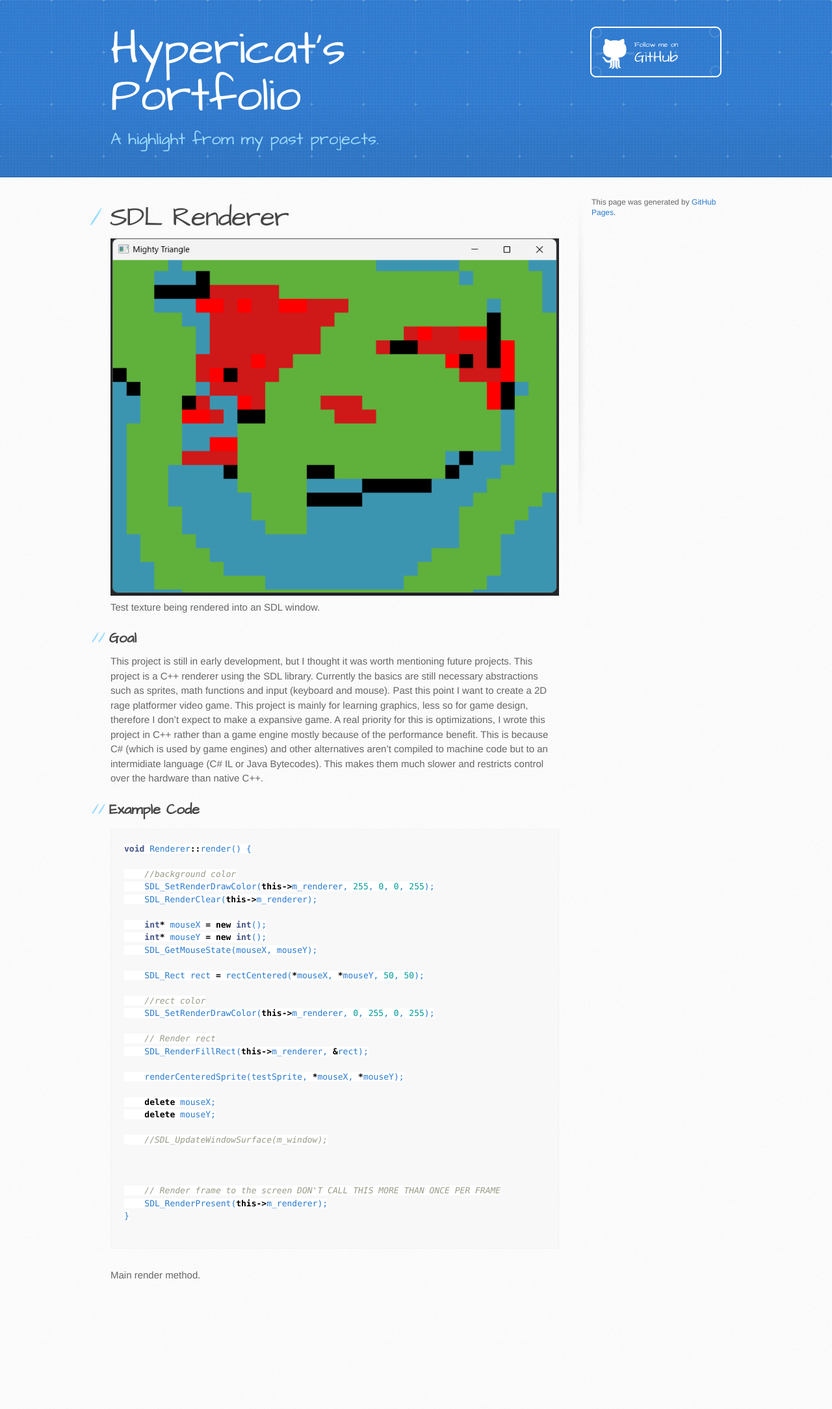
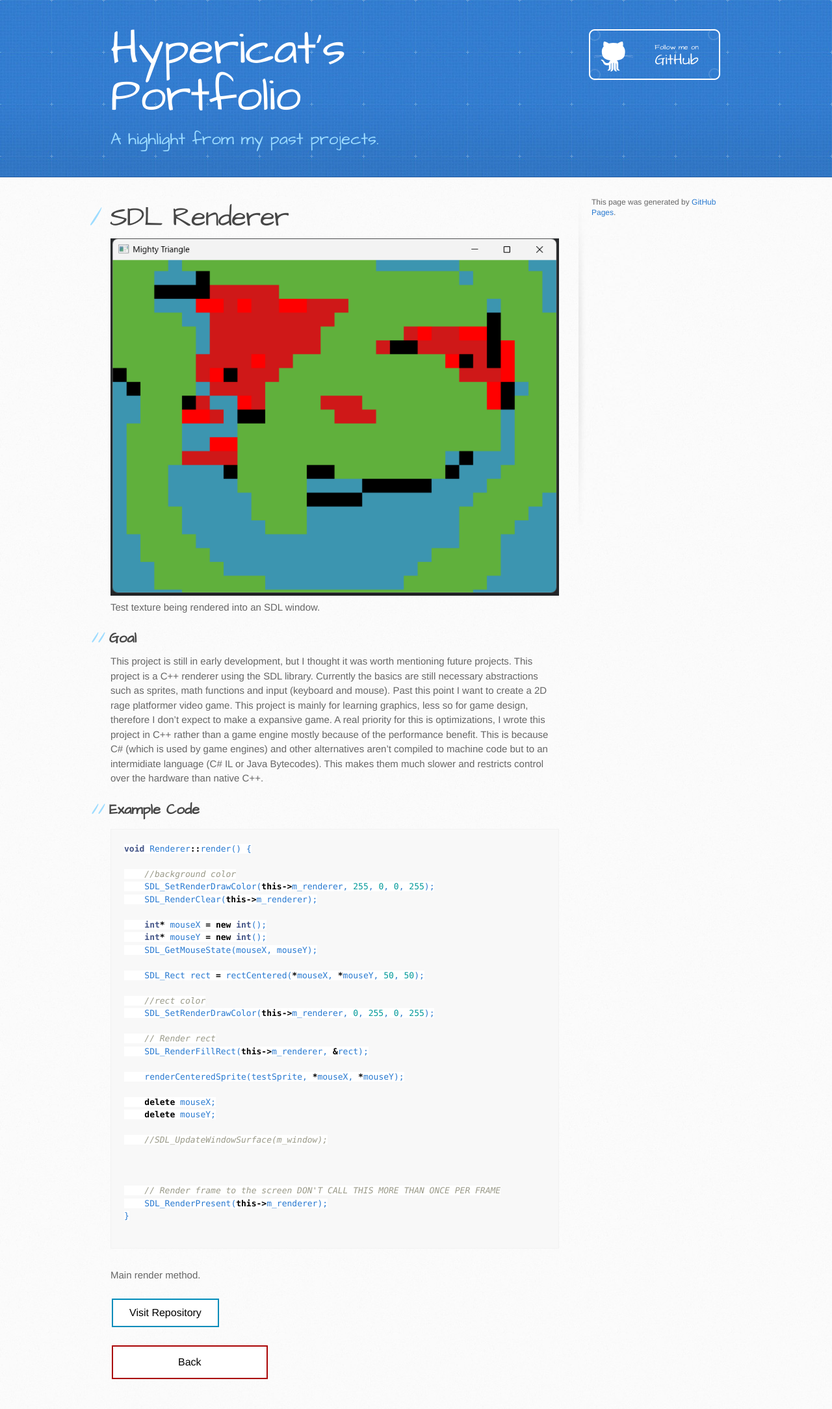
Before and after one commit to Hypericat/Hypericat.github.io, a Jekyll site: the page built from SDLRenderer.md, in a window 1280 px wide. Shown: the whole page at 65% size. Built offline with Jekyll 4.4.1, drawn with Linux system fonts in a browser that asks for light colours; our own code applies the rules of GitHub Pages for plain Markdown files; before the commit the page ends 2017 px from its top, so only the background shows below that; part of the change alters nothing that is shown.

Commit message:
Auto push

````diff
--- a/SDLRenderer.md
+++ b/SDLRenderer.md
@@ -45,3 +45,53 @@ void Renderer::render() {
 
 ```
 Main render method.
+
+<style>
+.button {
+  border: none;
+  color: white;
+  text-align: center;
+  text-decoration: none;
+  display: inline-block;
+  font-size: 16px;
+  margin: 4px 2px;
+  cursor: pointer;
+}
+
+.repo {
+ padding: 8px 25px;
+ background-color: #008CBA;
+} /* Blue */
+
+
+.repo {
+  background-color: white;
+  color: black;
+  border: 2px solid #008CBA;
+}
+
+.repo:hover {
+  background-color: #008CBA;
+  color: white;
+}
+
+.back {
+  padding: 12px 100px;
+  background-color: #aa0405;
+} /* Red */
+
+.back {
+  background-color: white;
+  color: black;
+  border: 2px solid #aa0405;
+}
+
+.back:hover {
+  background-color: #aa0405;
+  color: white;
+}
+</style>
+
+<a target="_blank" 	href="https://github.com/Hypericat/SDLRenderer"> <button class="button repo">Visit Repository</button></a>
+
+<a href="./"> <button class="button back">Back</button></a>
````
